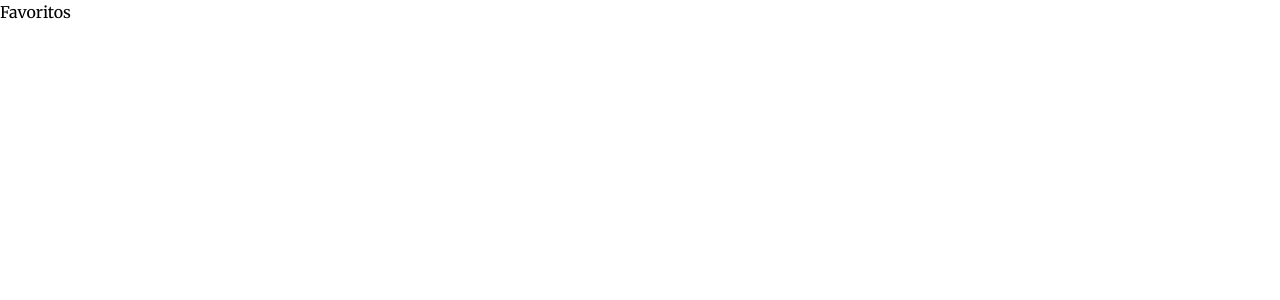
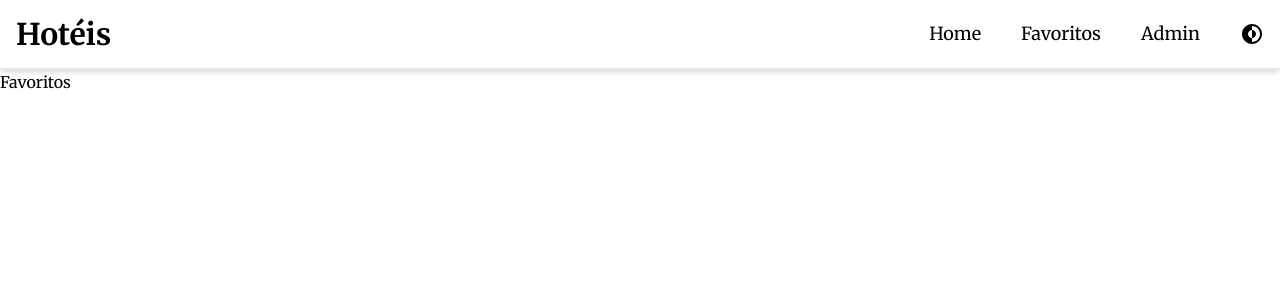
Before and after one commit to Phoenix7290/AT-Fundamentos_React, a React (Vite) app: page /favoritos in a window 1280 px wide. Shown: the top 300 px of the page. Built offline with nearby package versions, Linux system fonts and the light colour scheme.

Commit message:
build fixes

```diff
--- a/src/components/Header/index.jsx
+++ b/src/components/Header/index.jsx
@@ -22,7 +22,7 @@ const Header = () => {
       <nav className={`md:flex ${menuIsActive ? 'block' : 'hidden'} absolute md:static top-16 left-0 w-full md:w-auto bg-white md:bg-transparent`}>
         <ul className="flex flex-col md:flex-row justify-center items-center gap-4 md:gap-10 p-4 md:p-0">
           <li>
-            <Link to="/" className="text-lg">Home</Link>
+            <Link to="/AT-Fundamentos_React/" className="text-lg">Home</Link>
           </li>
           <li>
             <Link to="/favoritos" className="text-lg">Favoritos</Link>
--- a/src/pages/Favoritos/index.jsx
+++ b/src/pages/Favoritos/index.jsx
@@ -1,6 +1,9 @@
+import Header from "../../components/Header";
+
 const favoritos = () => {
   return (
     <div>
+      <Header/>
       <h1>Favoritos</h1>
     </div>
   );
```
